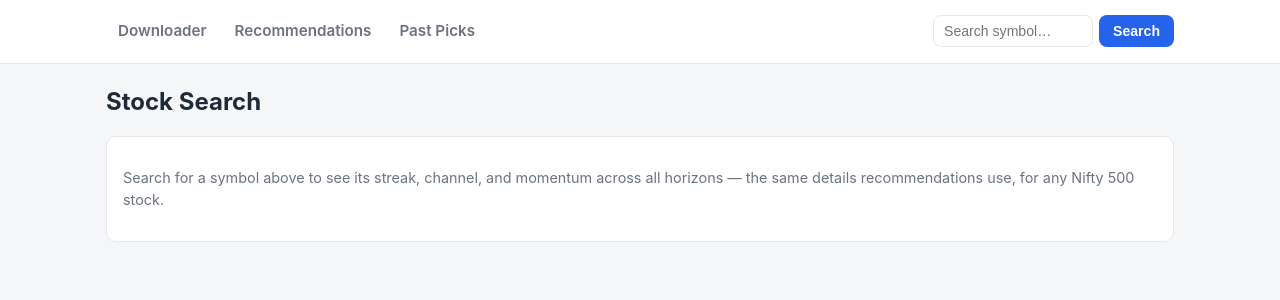
After one commit to dc9575-droid/bhavcopy-nse-reco, a Flask app: page /stock in a window 1280 px wide. The commit adds this page. Shown: the top 300 px of the page. Run offline with Flask 2, Linux system fonts and the light colour scheme.

Commit message:
Add channel (support/resistance) numbers and a stock search page
New nse_recommender/channel.py: fits a least-squares regression line
through a symbol's trailing 20-day closes, bands it at +/- 2 standard
deviations of the residuals (a simple, Bollinger-Bands-style channel),
and reports where the current price sits within it as a percentage --
deliberately not clamped to 0-100%, so a breakout above resistance or
below support (e.g. a stock up 20% in 3 days showing 132% of its
channel) shows up as a real, meaningful signal rather than being hidden.
Exact regression math independently verified via numpy.polyfit before
writing the tests. Wired into every recommendation pick as a new
"Channel" column, alongside the existing Streak column.

New nse_recommender.recommender.symbol_momentum(conn, symbol, horizon_key):
same return/reason calculation as a ranked pick, but for one arbitrary
symbol -- used by the new stock search feature, which deliberately shows
momentum/streak/channel info without assigning a buy/sell side, since a
searched stock wasn't necessarily ranked into the top/bottom 5.

New /stock route + templates/stock.html + a search box in the nav
(base.html): search any Nifty 500 symbol and see the same
streak/channel/per-horizon-momentum details recommendations show,
without needing it to be an actual recommended pick. Handles symbols
outside the Nifty 500 universe and symbols with no downloaded data yet
with explicit messages rather than crashing.

18 new tests (5 channel, 3 symbol_momentum, 3 integration for the search
route) -- 80/80 passing overall.

Co-Authored-By: Claude Sonnet 5 <noreply@anthropic.com>

```diff
--- a/app.py
+++ b/app.py
@@ -11,9 +11,9 @@ os.environ.setdefault("NUMEXPR_NUM_THREADS", "1")
 
 from datetime import date
 
-from flask import Flask, current_app, flash, redirect, render_template, url_for
+from flask import Flask, current_app, flash, redirect, render_template, request, url_for
 
-from nse_recommender import calendar_nse, db, downloader, outcomes, recommender, status, universe
+from nse_recommender import calendar_nse, channel, db, downloader, outcomes, recommender, status, streaks, universe
 
 
 def create_app(db_path=None, symbols=None):
@@ -72,6 +72,30 @@ def create_app(db_path=None, symbols=None):
             conn.close()
         return render_template("past_picks.html", picks=picks, daily=daily)
 
+    @app.route("/stock")
+    def stock():
+        symbol = request.args.get("symbol", "").strip().upper()
+        result = None
+        if symbol:
+            conn = db.get_connection(current_app.config["DB_PATH"])
+            try:
+                streak = streaks.current_streak(conn, symbol)
+                chan = channel.compute_channel(conn, symbol)
+                horizons = {
+                    horizon_key: recommender.symbol_momentum(conn, symbol, horizon_key)
+                    for horizon_key in recommender.HORIZONS
+                }
+            finally:
+                conn.close()
+            result = {
+                "in_universe": symbol in current_app.config["SYMBOLS"],
+                "has_data": streak["current_price"] is not None,
+                "streak": streak,
+                "channel": chan,
+                "horizons": horizons,
+            }
+        return render_template("stock.html", symbol=symbol, result=result)
+
     return app
 
 
--- a/nse_recommender/recommender.py
+++ b/nse_recommender/recommender.py
@@ -1,6 +1,6 @@
 import pandas as pd
 
-from nse_recommender import streaks
+from nse_recommender import channel, streaks
 
 HORIZONS = {
     "short_term": {"label": "Short-term (3 trading days)", "lookback_days": 3, "target_pct": 0.05, "stop_loss_pct": 0.025},
@@ -57,6 +57,7 @@ def _build_picks(conn, rows, side, config):
             "stop_loss": round(stop_loss, 2),
             "reason": f"{pct:+.1f}% over last {config['lookback_days']} trading days",
             "streak": streaks.current_streak(conn, row["symbol"]),
+            "channel": channel.compute_channel(conn, row["symbol"]),
         })
     return picks
 
@@ -94,6 +95,34 @@ def save_recommendations(conn, horizon_key, generated_date, result):
     conn.commit()
 
 
+def symbol_momentum(conn, symbol, horizon_key):
+    """Same return/reason math as a recommendation pick, but for one
+    arbitrary symbol regardless of whether it was ranked into the top/bottom
+    5 -- used by stock search, which shows info without implying a specific
+    buy/sell call."""
+    config = HORIZONS[horizon_key]
+    try:
+        df = compute_returns(conn, [symbol], config["lookback_days"])
+    except InsufficientData as exc:
+        return {"status": "insufficient_data", "have": exc.have, "need": exc.need, "label": config["label"]}
+    if df.empty:
+        return {
+            "status": "insufficient_data",
+            "have": 0,
+            "need": config["lookback_days"] + 1,
+            "label": config["label"],
+        }
+    row = df.iloc[0]
+    pct = row["pct_return"] * 100
+    return {
+        "status": "ok",
+        "label": config["label"],
+        "entry": round(row["entry"], 2),
+        "entry_date": row["entry_date"],
+        "reason": f"{pct:+.1f}% over last {config['lookback_days']} trading days",
+    }
+
+
 def generate_and_save_all(conn, symbols, generated_date):
     results = {}
     for horizon_key in HORIZONS:
--- a/templates/base.html
+++ b/templates/base.html
@@ -45,8 +45,28 @@
     margin: 0 auto;
     display: flex;
     flex-wrap: wrap;
+    align-items: center;
     gap: 4px;
     padding: 12px 16px;
+  }
+
+  .search-form {
+    display: flex;
+    gap: 6px;
+    margin-left: auto;
+  }
+
+  .search-form input {
+    border: 1px solid var(--border);
+    border-radius: 8px;
+    padding: 7px 10px;
+    font-size: 0.88rem;
+    width: 160px;
+  }
+
+  .search-form button {
+    padding: 7px 14px;
+    font-size: 0.88rem;
   }
 
   nav a {
@@ -214,6 +234,10 @@
     <a href="{{ url_for('index') }}">Downloader</a>
     <a href="{{ url_for('recommendations') }}">Recommendations</a>
     <a href="{{ url_for('past_picks') }}">Past Picks</a>
+    <form class="search-form" method="get" action="{{ url_for('stock') }}">
+      <input type="text" name="symbol" placeholder="Search symbol&hellip;" value="{{ request.args.get('symbol', '') }}">
+      <button type="submit">Search</button>
+    </form>
   </nav>
 </header>
 {% with messages = get_flashed_messages() %}
--- a/templates/recommendations.html
+++ b/templates/recommendations.html
@@ -10,7 +10,7 @@
 <h3 class="buy">Buy <span class="badge badge-buy">{{ result.buy|length }}</span></h3>
 <div class="table-wrap">
 <table>
-<thead><tr><th>Symbol</th><th>Entry</th><th>Target</th><th>Stop-loss</th><th>Reason</th><th>Streak</th></tr></thead>
+<thead><tr><th>Symbol</th><th>Entry</th><th>Target</th><th>Stop-loss</th><th>Reason</th><th>Streak</th><th>Channel</th></tr></thead>
 <tbody>
 {% for pick in result.buy %}
 <tr class="row-buy">
@@ -20,6 +20,7 @@
 <td>{{ pick.stop_loss }}</td>
 <td>{{ pick.reason }}</td>
 <td><span class="badge badge-{{ 'buy' if pick.streak.direction == 'up' else 'sell' if pick.streak.direction == 'down' else 'still_open' }}">{{ pick.streak.label }}</span></td>
+<td>{{ pick.channel.label if pick.channel.available else "—" }}</td>
 </tr>
 {% endfor %}
 </tbody>
@@ -28,7 +29,7 @@
 <h3 class="sell">Sell <span class="badge badge-sell">{{ result.sell|length }}</span></h3>
 <div class="table-wrap">
 <table>
-<thead><tr><th>Symbol</th><th>Entry</th><th>Target</th><th>Stop-loss</th><th>Reason</th><th>Streak</th></tr></thead>
+<thead><tr><th>Symbol</th><th>Entry</th><th>Target</th><th>Stop-loss</th><th>Reason</th><th>Streak</th><th>Channel</th></tr></thead>
 <tbody>
 {% for pick in result.sell %}
 <tr class="row-sell">
@@ -38,6 +39,7 @@
 <td>{{ pick.stop_loss }}</td>
 <td>{{ pick.reason }}</td>
 <td><span class="badge badge-{{ 'buy' if pick.streak.direction == 'up' else 'sell' if pick.streak.direction == 'down' else 'still_open' }}">{{ pick.streak.label }}</span></td>
+<td>{{ pick.channel.label if pick.channel.available else "—" }}</td>
 </tr>
 {% endfor %}
 </tbody>
--- /dev/null
+++ b/templates/stock.html
@@ -0,0 +1,49 @@
+{% extends "base.html" %}
+{% block content %}
+<h1>Stock Search</h1>
+{% if not symbol %}
+<div class="card"><p class="muted">Search for a symbol above to see its streak, channel, and momentum across all horizons &mdash; the same details recommendations use, for any Nifty 500 stock.</p></div>
+{% elif not result.in_universe %}
+<div class="card"><p class="muted">&ldquo;{{ symbol }}&rdquo; is not in the bundled Nifty 500 list &mdash; only Nifty 500 symbols are tracked.</p></div>
+{% elif not result.has_data %}
+<div class="card"><p class="muted">No bhavcopy data downloaded yet for {{ symbol }}. Download some history from the Downloader page first.</p></div>
+{% else %}
+<h2>{{ symbol }}</h2>
+<div class="card">
+<p class="muted">Current price: {{ result.streak.current_price }} as of {{ result.streak.current_date }}</p>
+<p>Streak:
+<span class="badge badge-{{ 'buy' if result.streak.direction == 'up' else 'sell' if result.streak.direction == 'down' else 'still_open' }}">{{ result.streak.label }}</span>
+</p>
+<p>Channel:
+{% if result.channel.available %}
+<span class="badge badge-still_open">{{ result.channel.label }}</span>
+{% else %}
+<span class="muted">Need {{ result.channel.need }} trading days of data, have {{ result.channel.have }}</span>
+{% endif %}
+</p>
+</div>
+
+<h2>Momentum by horizon</h2>
+<div class="card">
+<div class="table-wrap">
+<table>
+<thead><tr><th>Horizon</th><th>Return</th><th>Entry</th><th>Entry date</th></tr></thead>
+<tbody>
+{% for horizon_key, h in result.horizons.items() %}
+<tr>
+<td>{{ h.label }}</td>
+{% if h.status == "ok" %}
+<td>{{ h.reason }}</td>
+<td>{{ h.entry }}</td>
+<td>{{ h.entry_date }}</td>
+{% else %}
+<td colspan="3" class="muted">Need {{ h.need }} trading days of data, have {{ h.have }}</td>
+{% endif %}
+</tr>
+{% endfor %}
+</tbody>
+</table>
+</div>
+</div>
+{% endif %}
+{% endblock %}
```
Also changed, not shown: nse_recommender/channel.py (added, +55 -0 lines), tests/test_channel.py (added, +96 -0 lines), tests/test_integration.py (+23 -0 lines), tests/test_recommender.py (+19 -0 lines).
